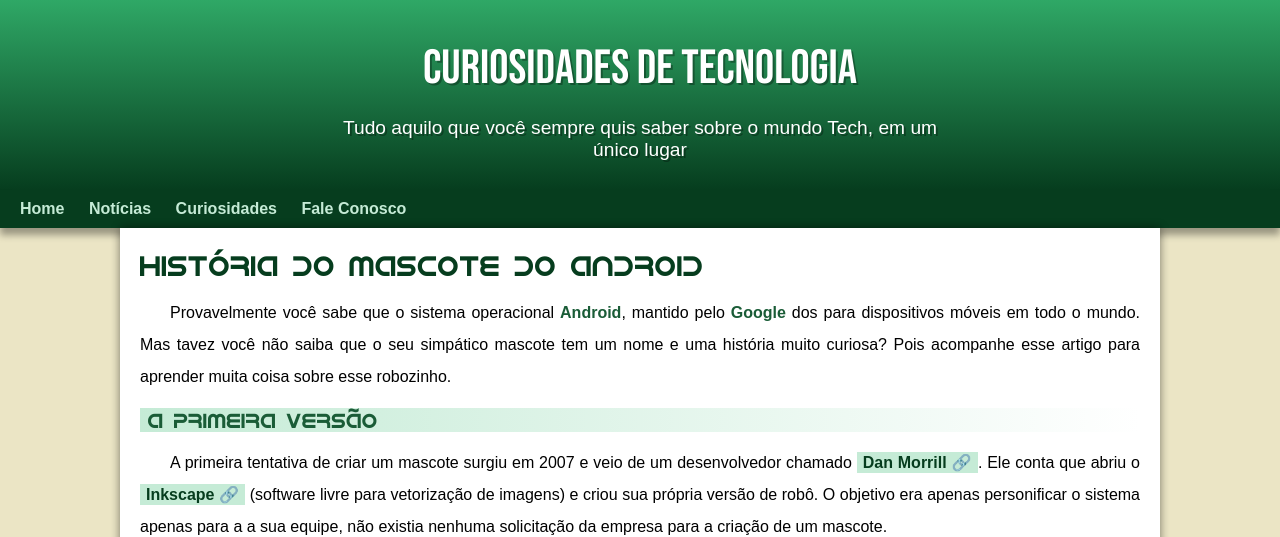
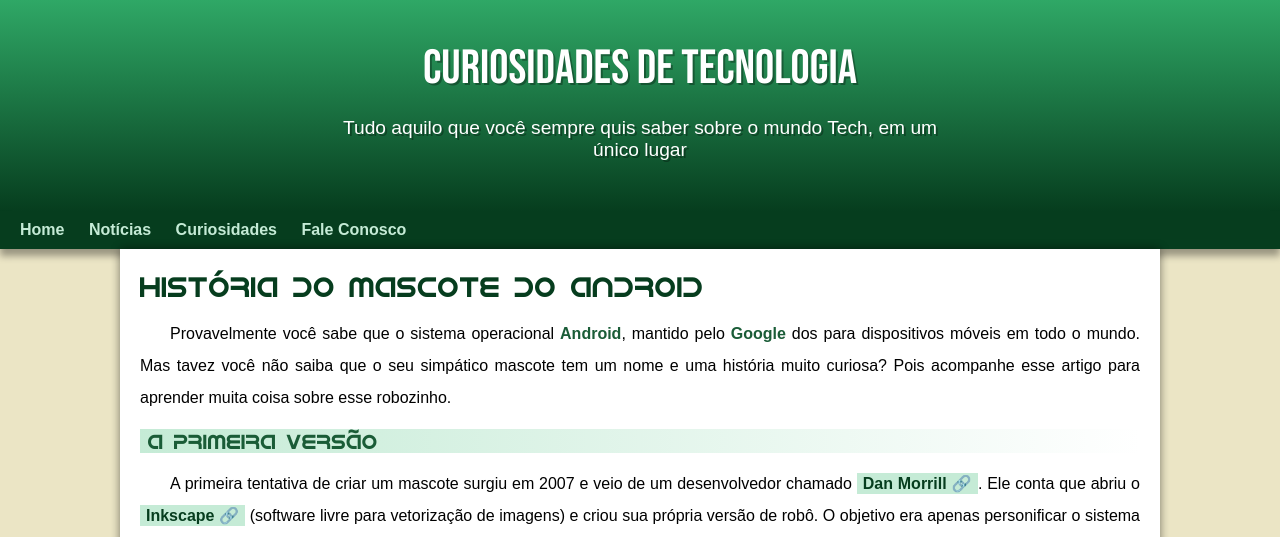
Before and after one commit to kelvin-araujo/projeto-android, a plain HTML site: page index.html in a window 1280 px wide. Shown: the top 537 px of the page. Drawn offline with Linux system fonts and the light colour scheme.

Commit message:
Update style.css

```diff
--- a/estilo/style.css
+++ b/estilo/style.css
@@ -47,7 +47,6 @@ a.externo::after {
 
 header {
     background-image: linear-gradient(to bottom, var(--cor3), var(--cor5));
-    background-color: var(--cor4);
     min-height: 150px;
     text-align: center;
     padding-top: 40px;
@@ -70,7 +69,7 @@ header > p {
     padding-left: 10px;
     padding-right: 10px;
     margin: auto;
-    margin-bottom: 20px;
+    padding-bottom: 50px;
     text-shadow: 2px 2px 0px rgba(0, 0, 0, 0.315);
 }
 
@@ -97,7 +96,7 @@ nav > a:hover {
 
 main {
     background-color: white;
-    min-width: 500px;
+    min-width: 300px;
     max-width: 1000px;
     margin: auto;
     margin-bottom: 30px;
@@ -193,7 +192,7 @@ aside {
 aside > h3 {
     background-color: var(--cor4);
     color: white;
-    padding: 5px;
+    padding: 10px;
     margin: -10px -10px 0px -10px;
     border-radius: 10px 10px 0px 0px;
 }
```
